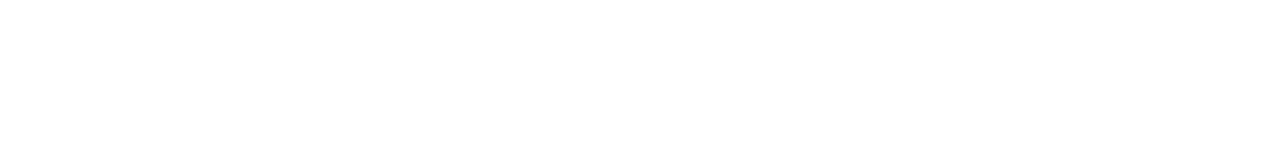
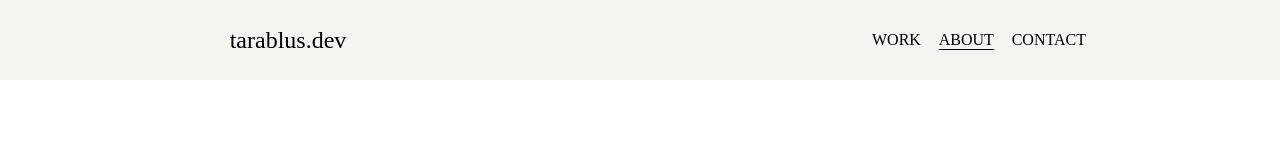
Before and after one commit to tarablusdev/tarablus.dev-test, a plain HTML site: page pages/about.html in a window 1280 px wide. Drawn offline with Linux system fonts and the light colour scheme.

Commit message:
Add Header for About Page

```diff
--- a/pages/about.html
+++ b/pages/about.html
@@ -7,6 +7,16 @@
     <link rel="stylesheet" href="../styles.css">
 </head>
 <body>
+    <header>
+        <div class="main-name">tarablus.dev</div>
+        <nav>
+            <ul class="nav">
+                <li class="nav-item"><a href="../index.html">WORK</a></li>
+                <li class="nav-item about"><a href="about.html">ABOUT</a></li>
+                <li class="nav-item contact"><a href="">CONTACT</a></li>
+            </ul>
+        </nav>
+    </header>
 
 </body>
 </html>
--- a/styles.css
+++ b/styles.css
@@ -43,6 +43,9 @@ header {
 .work {
     border-bottom: 1px black solid;
 }
+.about {
+    border-bottom: 1px black solid;
+}
 .main-name {
     font-size: 1.5rem;
 }
@@ -55,7 +58,7 @@ a{
     text-decoration: none;
     color: #000000;
 }
-main {
+.background > main {
     margin-top: 5%;
     display: flex;
     flex-direction: column;
@@ -72,6 +75,7 @@ main {
     justify-content: center;
     height: 100%;
     width: 60%;
+    padding-top: 50px;
 }
 .start {
     border: none;
@@ -170,3 +174,10 @@ footer {
 End Footer
 ---
 */
+
+/*
+about.html
+---
+Main Section: Style the main section of the page
+---
+*/
```
Also changed, not shown: assets/Personal_photo.png (added).
